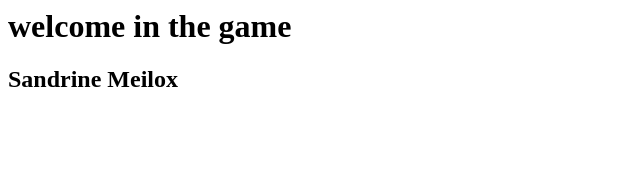
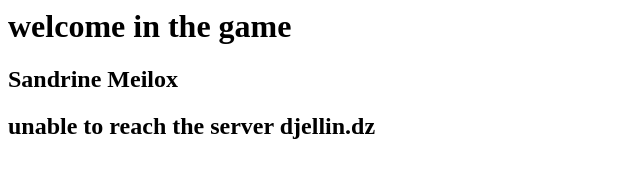
Before and after one commit to SoloDeMeilo/ForkProject, a plain HTML site: page index.html in a window 1280 px wide. Shown: the whole page, without its empty margins (0-640 px from the left). Drawn offline with Linux system fonts and the light colour scheme.

Commit message:
commit djellouts

```diff
--- a/index.html
+++ b/index.html
@@ -1,2 +1,3 @@
 <h1>  welcome in the game</h1>
 <h2> Sandrine Meilox</h2>
+<h2> unable to reach the server djellin.dz</h2>
```
